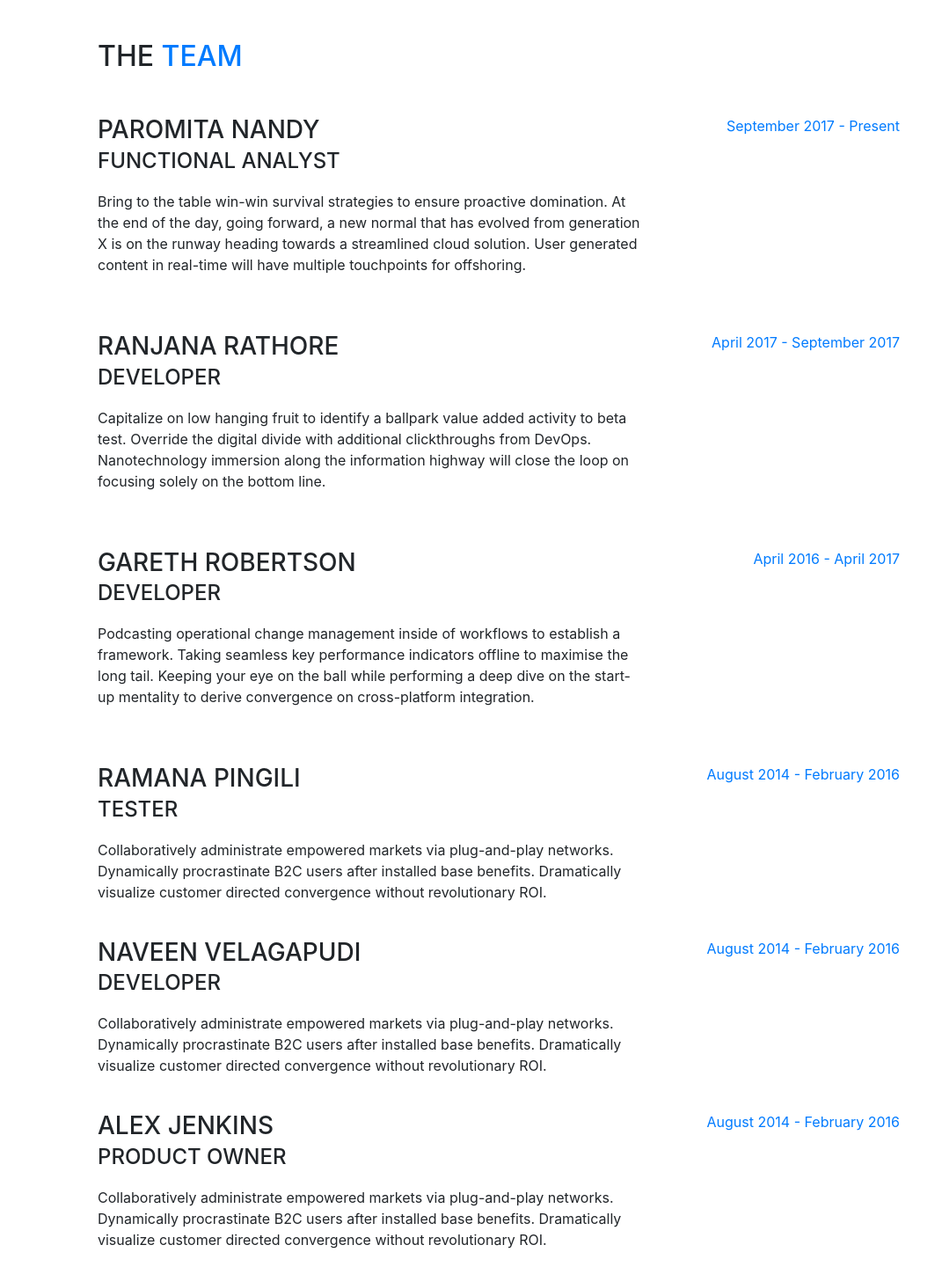
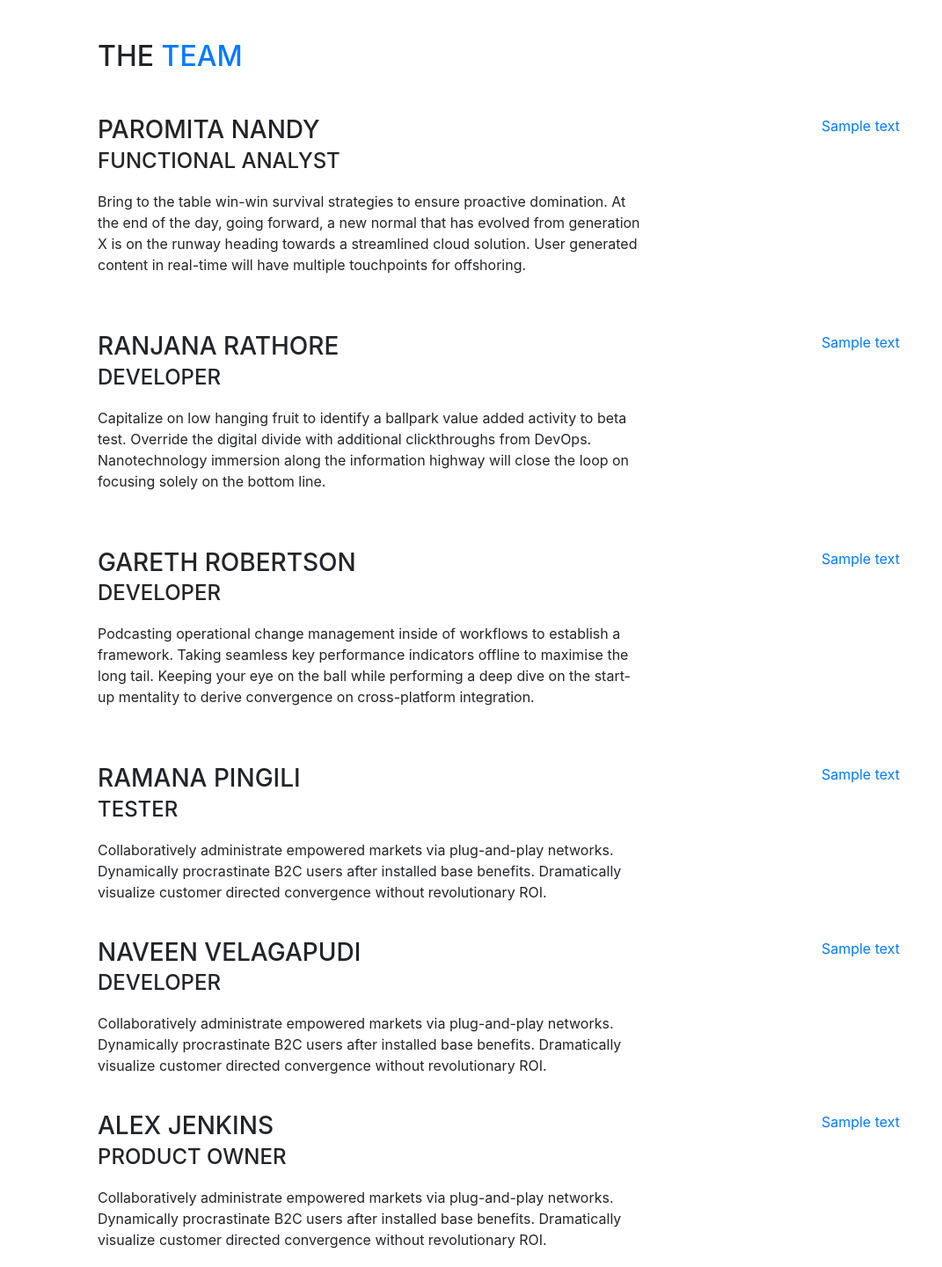
Before and after one commit to baesk/PokerNow, a website with bundled scripts: page index.html in a window 1280 px wide. Shown: the part 804-2244 px from the top of the page at 88% size, without its empty margins (209-1280 px from the left). Built offline with nearby package versions, Linux system fonts and the light colour scheme; a web font is replaced by a local one.

Commit message:
Poker Update

```diff
--- a/index.html
+++ b/index.html
@@ -21,6 +21,9 @@
     <!-- Custom styles for this template -->
     <link href="css/resume.min.css" rel="stylesheet">
 
+    <!-- New FontAwesome Kit-->
+    <script src="https://kit.fontawesome.com/01d6451fd5.js"></script>
+
   </head>
 
   <body id="page-top">
@@ -29,7 +32,7 @@
       <a class="navbar-brand js-scroll-trigger" href="#page-top">
         <span class="d-block d-lg-none">PokerNow</span>
         <span class="d-none d-lg-block">
-          <img class="img-fluid img-profile rounded-circle mx-auto mb-2" src="img/profile.jpg" alt="">
+          <img class="img-fluid img-profile rounded-circle mx-auto mb-2" src="img/MinimumViablePirate.jpg" alt="">
         </span>
       </a>
       <button class="navbar-toggler" type="button" data-toggle="collapse" data-target="#navbarSupportedContent" aria-controls="navbarSupportedContent" aria-expanded="false" aria-label="Toggle navigation">
@@ -88,7 +91,7 @@
               <p>Bring to the table win-win survival strategies to ensure proactive domination. At the end of the day, going forward, a new normal that has evolved from generation X is on the runway heading towards a streamlined cloud solution. User generated content in real-time will have multiple touchpoints for offshoring.</p>
             </div>
             <div class="resume-date text-md-right">
-              <span class="text-primary">September 2017 - Present</span>
+              <span class="text-primary">Sample text</span>
             </div>
           </div>
 
@@ -99,7 +102,7 @@
               <p>Capitalize on low hanging fruit to identify a ballpark value added activity to beta test. Override the digital divide with additional clickthroughs from DevOps. Nanotechnology immersion along the information highway will close the loop on focusing solely on the bottom line.</p>
             </div>
             <div class="resume-date text-md-right">
-              <span class="text-primary">April 2017 - September 2017</span>
+              <span class="text-primary">Sample text</span>
             </div>
           </div>
 
@@ -110,7 +113,7 @@
               <p>Podcasting operational change management inside of workflows to establish a framework. Taking seamless key performance indicators offline to maximise the long tail. Keeping your eye on the ball while performing a deep dive on the start-up mentality to derive convergence on cross-platform integration.</p>
             </div>
             <div class="resume-date text-md-right">
-              <span class="text-primary">April 2016 - April 2017</span>
+              <span class="text-primary">Sample text</span>
             </div>
           </div>
 
@@ -121,7 +124,7 @@
               <p>Collaboratively administrate empowered markets via plug-and-play networks. Dynamically procrastinate B2C users after installed base benefits. Dramatically visualize customer directed convergence without revolutionary ROI.</p>
             </div>
             <div class="resume-date text-md-right">
-              <span class="text-primary">August 2014 - February 2016</span>
+              <span class="text-primary">Sample text</span>
             </div>
           </div>
           <br>
@@ -132,7 +135,7 @@
               <p>Collaboratively administrate empowered markets via plug-and-play networks. Dynamically procrastinate B2C users after installed base benefits. Dramatically visualize customer directed convergence without revolutionary ROI.</p>
             </div>
             <div class="resume-date text-md-right">
-              <span class="text-primary">August 2014 - February 2016</span>
+              <span class="text-primary">Sample text</span>
             </div>
           </div>
           <br>
@@ -143,7 +146,7 @@
               <p>Collaboratively administrate empowered markets via plug-and-play networks. Dynamically procrastinate B2C users after installed base benefits. Dramatically visualize customer directed convergence without revolutionary ROI.</p>
             </div>
             <div class="resume-date text-md-right">
-              <span class="text-primary">August 2014 - February 2016</span>
+              <span class="text-primary">Sample text</span>
             </div>
           </div>
 
```
Also changed, not shown: img/MinimumViablePirate.jpg (added), img/Paromita Avatar.png (added), img/Ranjana Avatar.PNG (added).
